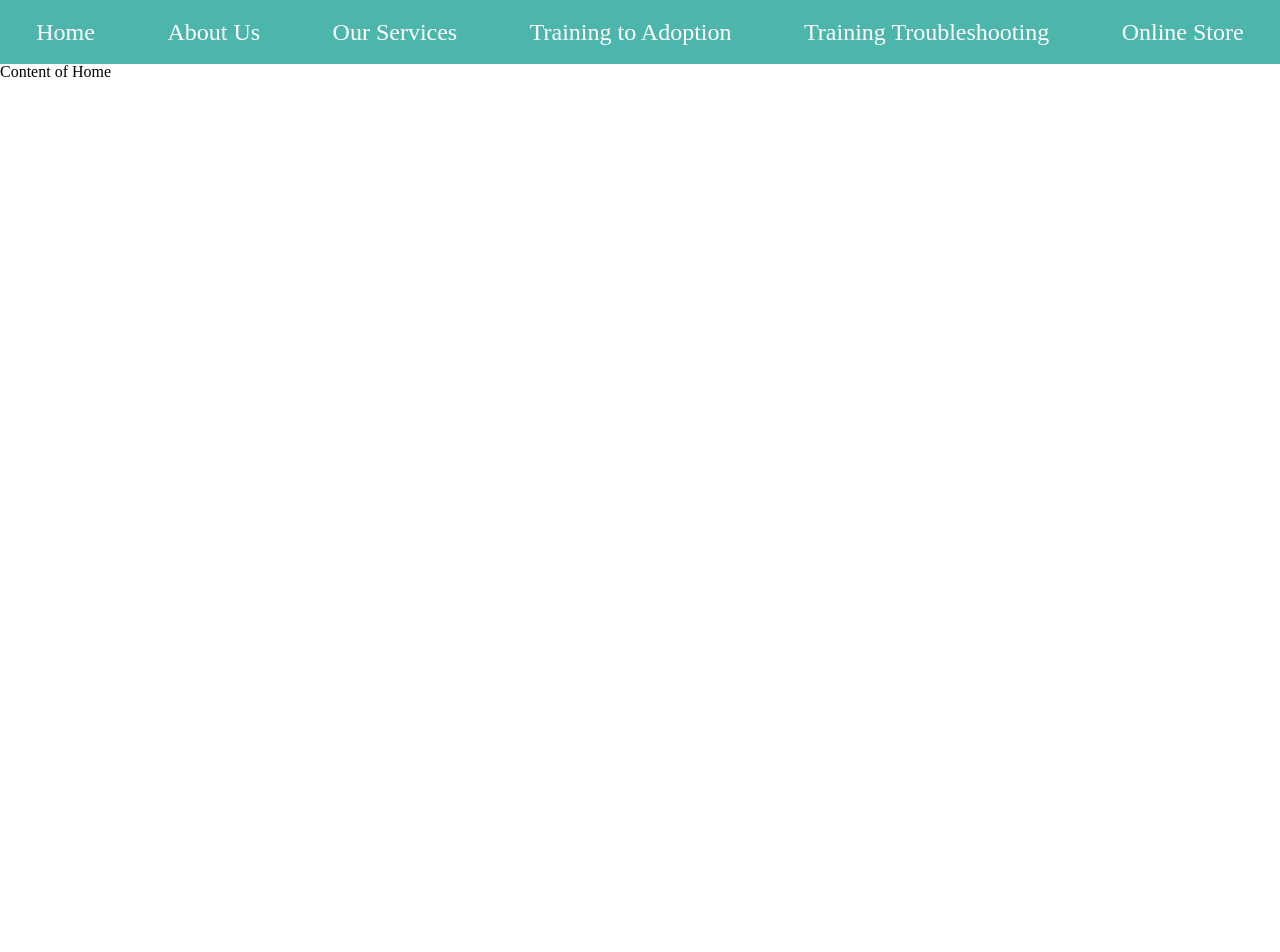
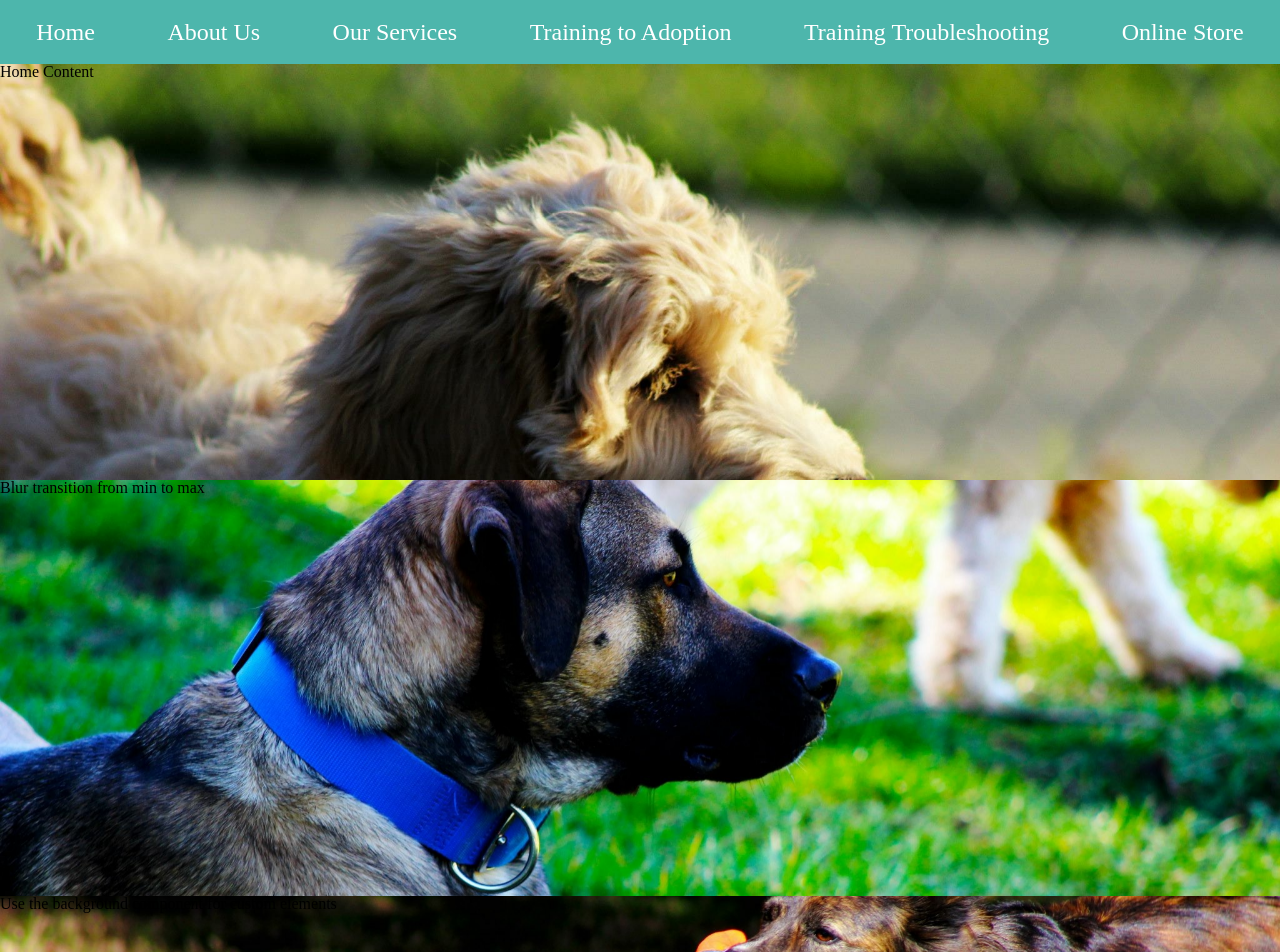
Before and after one commit to sdserage/dog-training-site, a React (Create React App) app: page / in a window 1280 px wide. Shown: the top 952 px of the page. Before the commit the page ends 800 px from the top, so only its background shows below. Built offline with nearby package versions, Linux system fonts and the light colour scheme; a web font is replaced by a local one.

Commit message:
Renamed file, added react-parallax package, played around with parallax

```diff
--- a/package.json
+++ b/package.json
@@ -10,6 +10,7 @@
     "npm": "^5.7.1",
     "react": "^16.2.0",
     "react-dom": "^16.2.0",
+    "react-parallax": "^1.6.1",
     "react-router-dom": "^4.2.2",
     "react-scripts": "1.1.1"
   },
--- a/src/components/Home/Home.jsx
+++ b/src/components/Home/Home.jsx
@@ -1,12 +1,43 @@
 import React from 'react';
+/* Images */
+import pensiveDog from '../../assets/images/pensiveDog.JPG';
+import dogWithBall from '../../assets/images/dogWithBall.JPG';
+import playfulDog from '../../assets/images/playfulDog.JPG';
 /* Components */
+import {Parallax, Background} from 'react-parallax';
 
 function Home() {
   return (
-    <div>
-      Content of Home
-    </div>
+    <section>
+      <Parallax
+        blur={0}
+        bgImage={pensiveDog}
+        bgImageAlt="dog"
+        strength={200}
+      >
+      Home Content
+        <div style={{ height: '400px' }} />
+      </Parallax>
+      <Parallax
+      blur={{ min: -15, max: 15 }}
+      bgImage={dogWithBall}
+      bgImageAlt="the dog with ball"
+      strength={200}
+    >
+      Blur transition from min to max
+      <div style={{ height: '400px' }} />
+    </Parallax>
+    <Parallax strength={300} bgImage={playfulDog}>
+      <div style={{ height: '400px' }}>Use the background component for custom elements</div>
+
+    </Parallax>
+    </section>
   );
 }
 
 export default Home;
+
+
+// <Background className="custom-bg">
+//   <img src="../../assets/images/playfulDog.JPG" alt="playful dog" />
+// </Background>
```
Also changed, not shown: src/assets/images/dogsWithLogo.jpg (renamed from src/assets/images/dogsWithLog.jpg), 1 other file (tests, documents, lock files or other folders).
